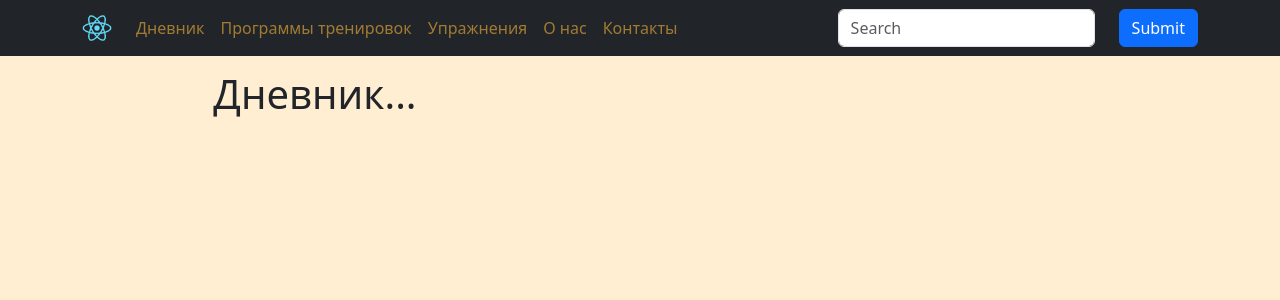
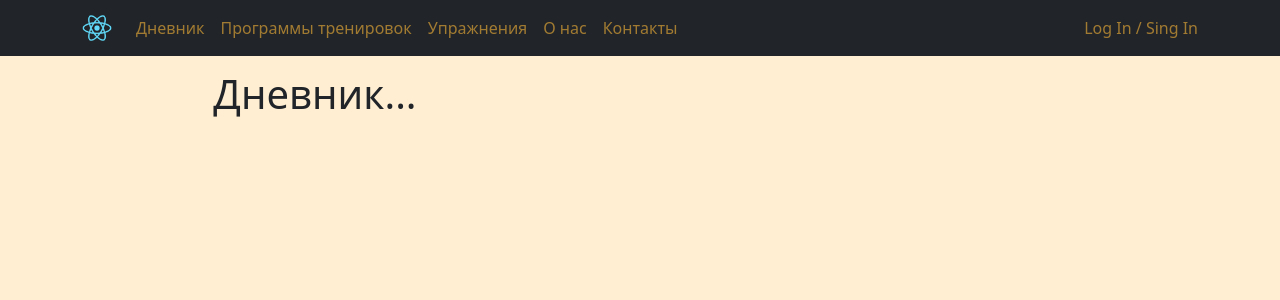
Before and after one commit to IvanSitnikov1/sports_diary, a React (Create React App) app in the folder frontend/: page / in a window 1280 px wide. Shown: the top 300 px of the page. Built offline with nearby package versions, Linux system fonts and the light colour scheme.

Commit message:
logout user

```diff
--- a/frontend/src/components/Header.jsx
+++ b/frontend/src/components/Header.jsx
@@ -1,8 +1,23 @@
 import {Navbar, Nav, Form, Container, Button, Row, Col} from 'react-bootstrap';
 import logo from '../logo192.png';
 import { Outlet } from "react-router-dom";
+import { useDispatch, useSelector } from 'react-redux';
+import {useNavigate} from 'react-router-dom';
+
+import {removeTokenFromLocalStorage} from '../helpers/localstorage.helper';
+import {logout} from '../store/user/userSlice';
+import {selectIsAuth} from '../store/selectors';
 
 export const Header = () => {
+    const isAuth = useSelector(selectIsAuth)
+    const dispatch = useDispatch()
+    const navigate = useNavigate()
+
+    const logoutHandler = () => {
+        dispatch(logout())
+        removeTokenFromLocalStorage('token')
+        navigate('auth')
+    }
 
     return (
         <>
@@ -26,20 +41,11 @@ export const Header = () => {
                             <Nav.Link href="/about">О нас</Nav.Link>
                             <Nav.Link href="/contacts">Контакты</Nav.Link>
                         </Nav>
-                        <Form inline>
-                            <Row>
-                                <Col xs="auto">
-                                    <Form.Control
-                                        type="text"
-                                        placeholder="Search"
-                                        className=" mr-sm-2"
-                                    />
-                                </Col>
-                                <Col xs="auto">
-                                    <Button type="submit">Submit</Button>
-                                </Col>
-                            </Row>
-                        </Form>
+                        {isAuth ? (
+                            <Button variant="outline-warning" onClick={logoutHandler}>Logout</Button>
+                        ) : (
+                           <Nav.Link href="/auth">Log In / Sing In</Nav.Link>
+                        )}
                     </Navbar.Collapse>
                 </Container>
             </Navbar>
--- a/frontend/src/pages/Auth.jsx
+++ b/frontend/src/pages/Auth.jsx
@@ -10,7 +10,7 @@ import {login} from '../store/user/userSlice';
 export const Auth = () => {
     const [email, setEmail] = useState('')
     const [password, setPassword] = useState('')
-    const [isLogin, setIsLogin] = useState(false)
+    const [isLogin, setIsLogin] = useState(true)
     const dispatch = useDispatch()
     const navigate = useNavigate()
 
--- a/frontend/src/store/user/userSlice.js
+++ b/frontend/src/store/user/userSlice.js
@@ -14,7 +14,7 @@ export const userSlice = createSlice({
       state.isAuth = true
     },
     logout: (state, action) => {
-      state.isAuth = true
+      state.isAuth = false
       state.user = null
     },
   },
```
